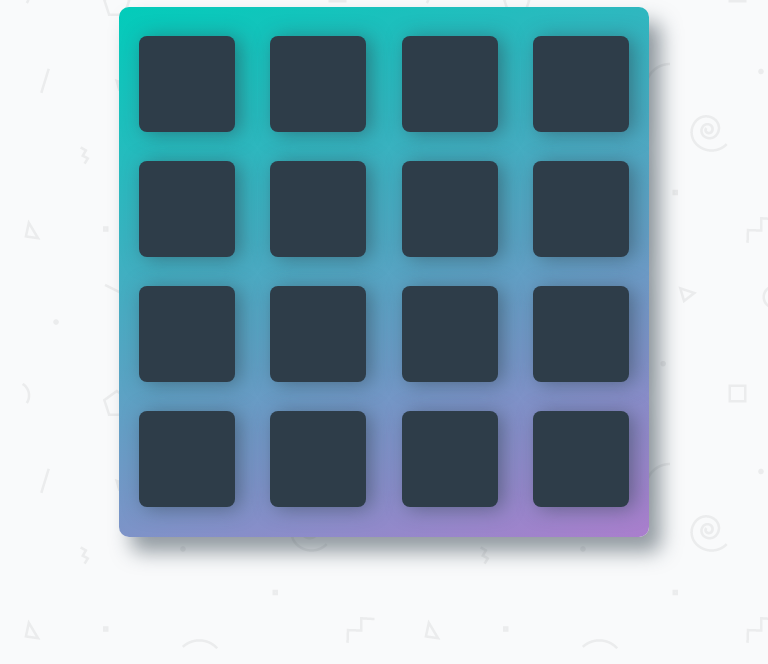
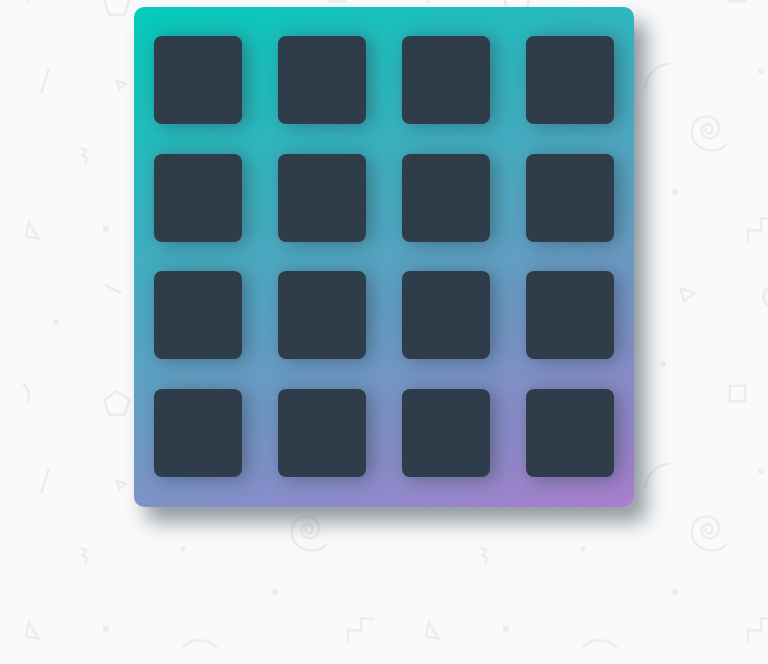
Before and after one commit to moonfallmaple/Matching-Game, a plain HTML site: page index.html in a window 768 px wide. Shown: the part 136-800 px from the top of the page. Drawn offline with Linux system fonts and the light colour scheme; a web font is replaced by a local one.

Commit message:
“none”

```diff
--- a/css/app.css
+++ b/css/app.css
@@ -289,11 +289,11 @@ h1 {
 		font-size: 20px;
 	}
     .score-panel{
-        width: 450px;
+        width: 400px;
     }
     .deck {
-        width: 530px;
-        min-height:530px;
+        width: 500px;
+        min-height:500px;
         border-radius: 10px;
         padding:15px;
         margin-left:auto;
@@ -302,8 +302,8 @@ h1 {
 
     }
     .deck .card {
-        height: 6rem;
-		width: 6rem;
+        height: 5.5rem;
+		width: 5.5rem;
         margin: 0.3rem;
     }
 	.popup {
```
